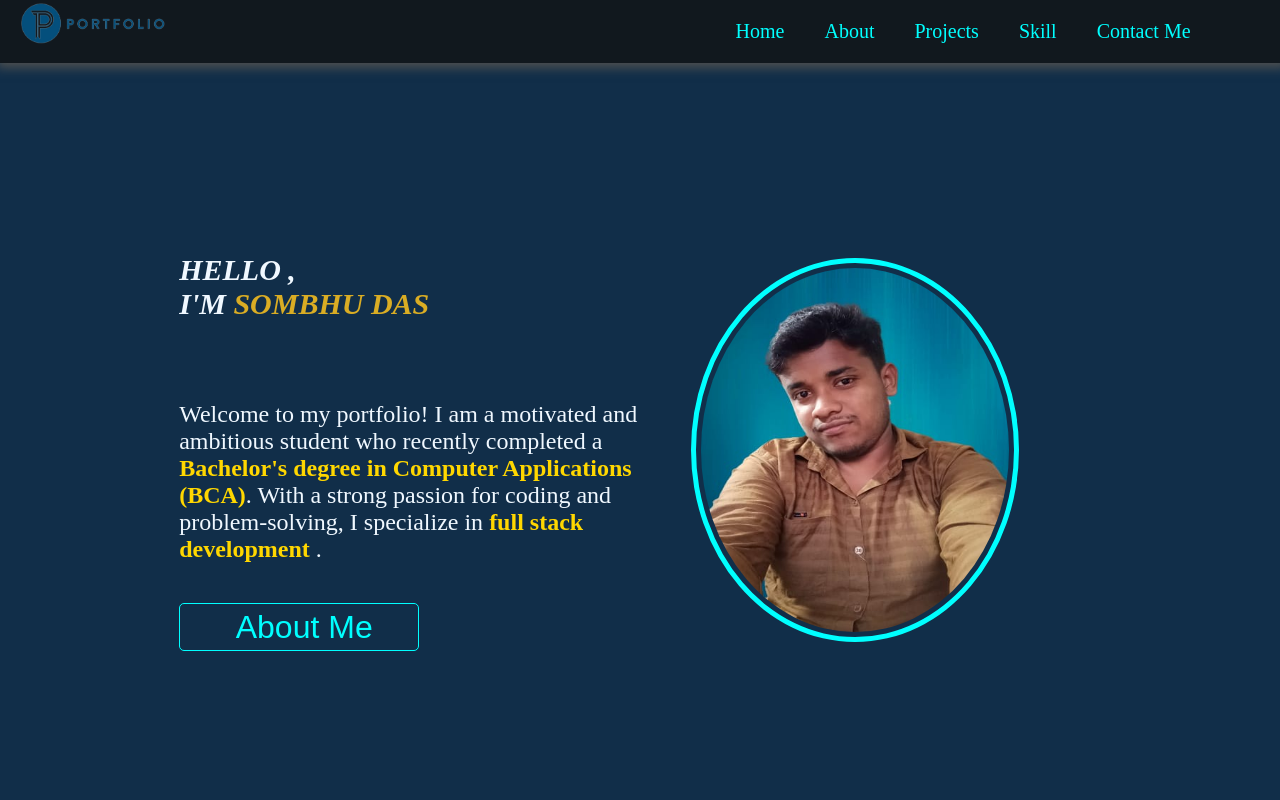
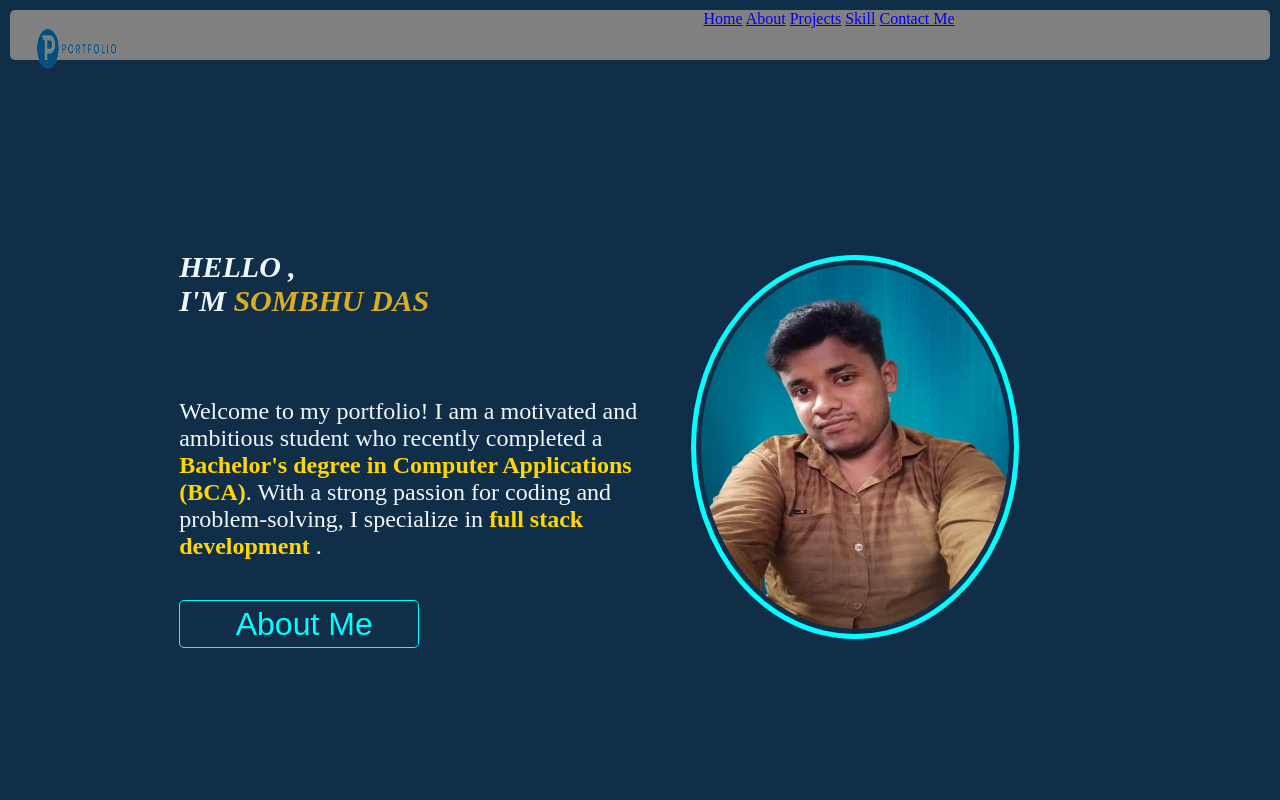
Before and after one commit to Sombhu2022/portfolio, a plain HTML site: page index.html in a window 1280 px wide. Shown: the top 800 px of the page. Drawn offline with Linux system fonts and the light colour scheme.

Commit message:
keyword add

```diff
--- a/index.html
+++ b/index.html
@@ -2,6 +2,7 @@
 <html lang="en">
 <head>
     <meta charset="UTF-8">
+    <meta name="keywords" content=" sombhu das , devloper sombhu , som.dev , sombhu das portfolio">
     <meta http-equiv="X-UA-Compatible" content="IE=edge">
     <meta name="viewport" content="width=device-width, initial-scale=1.0">
     <link rel="stylesheet" href="style.css">
@@ -18,7 +19,10 @@
 
     <!-- start navber  -->
     <nav class="navber">
-        <img class="logo" id="logo" src="logo1.png" alt="logo">
+        <div class="logo">
+
+            <img class="logo" id="logo" src="logo1.png" alt="logo">
+        </div>
         <div class="nav_option" id="nav_option">
             <a href="#home" rel="noopener noreferrer">Home</a>
 
@@ -35,6 +39,7 @@
     </nav>
 
 <!-- end navber  -->
+
 
 
     <!-- home section -->
--- a/script.js
+++ b/script.js
@@ -6,7 +6,7 @@
     })
 
 
-// script for nav bar
+//script for nav bar
     var menu=document.getElementById("menu_box");
     var option=document.getElementsById("nav_option");
 
@@ -24,6 +24,7 @@
         document.getElementById("clear").style.display="none";
         window.location.reload(true);
     }
+
 
 
 
--- a/style.css
+++ b/style.css
@@ -36,19 +36,36 @@ body{
 /* navber designing */
 
 nav.navber{
-    display: flex;
-    flex-direction:row;
-    overflow: hidden;
-    background:#11181e;
+    /* display: inline;
+    width: 100%;
+    height:20px ; */
+   /* flex-direction:row; */
+    /* overflow: hidden; */
+    /* background:#11181e;
     position: sticky;
     top: 0;
-    z-index: 9999; /*Remove contant overflow*/
-    box-shadow: 2px 0px 10px 5px #4e5050 ;
+    z-index: 9999;
+    box-shadow: 2px 0px 10px 5px #4e5050 ; */
+
+    background: gray;
+    border-radius: 5px;
+    margin: 10px;
+    height: 50px;
+    text-align: center;
+    display: flex;
+    flex-wrap: wrap;
+}
+div.logo{
+    width: 30%;
+    /* border: solid 1px red; */
+    display: flex;
+    height: 100%;
+    padding: 15px;
 }
 nav.navber div.menu{
 
-    display: flex;
-    justify-content: end;
+    /* display: flex;
+    justify-content: end; */
 }
 
 nav.navber #menu_box , #clear{
@@ -59,28 +76,27 @@ nav.navber #menu_box , #clear{
 }
 nav.navber .logo{
     height:7vh;
-    width: auto;
-    /* margin-right:40%; */
-    float: left;
-    display:block;
+    width: 30%;
+
+    /* float: left;
+    display:block;  */
 
 
 }
 div.nav_option{
-    width: 80%;
-    display:flex;
-    justify-content:end;
-    flex-wrap: wrap;
-    flex-direction:row;
+    width: 70%;
+    /* display:flex; */
+    /* justify-content:end; */
+    /* flex-wrap: wrap;
+    flex-direction:row; */
 }
 
 div.nav_option a{
-    /* float: right; */
-    /* text-align:center; */
-    color: aqua;
+
+    /* color: aqua;
     text-decoration: none;
     padding: 20px 20px;
-    font-size: 20px;
+    font-size: 20px; */
 }
 div.nav_option a:hover {
     font-size: 20px;
@@ -95,6 +111,7 @@ div.nav_option a:active {
     background: #4e505076;
     border-radius:0px  0px 20px 20px;
 }
+
 /* end navber */
 
 
@@ -465,7 +482,7 @@ div.contact i:hover{
 
 }
 
-@media only screen and (max-width:480px) {
+ @media only screen and (max-width:500px) {
 
 
     div.section_right #my_photo{
@@ -473,15 +490,22 @@ div.contact i:hover{
         height:42vh;
     width: 90%;
     }
+    div.menu{
+        width: 10%;
+    }
 
     nav.navber #menu_box{
         display: block;
         float: right;
        margin-left:20vh;
     }
+    .navber .logo{
+        width: 90%;
+    }
     .navber .nav_option{
        align-items:"";
         display:none;
+        width: 100%;
     }
     div.nav_option a:hover , div.nav_option a:active{
         border-radius:20px;
```
